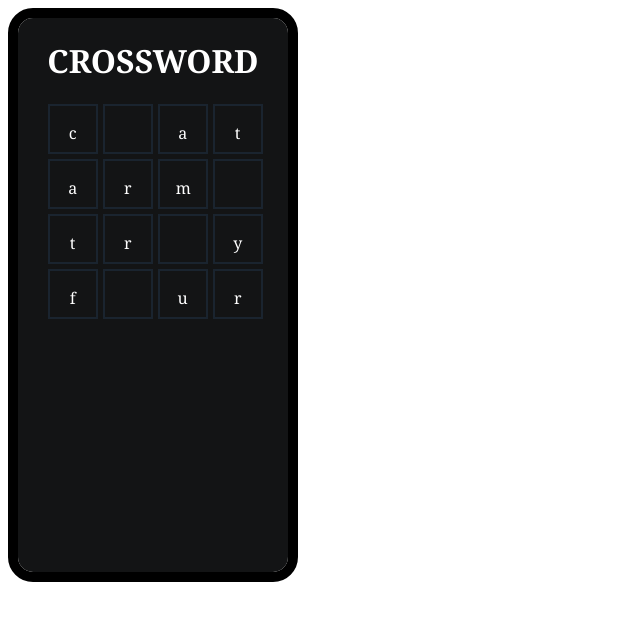
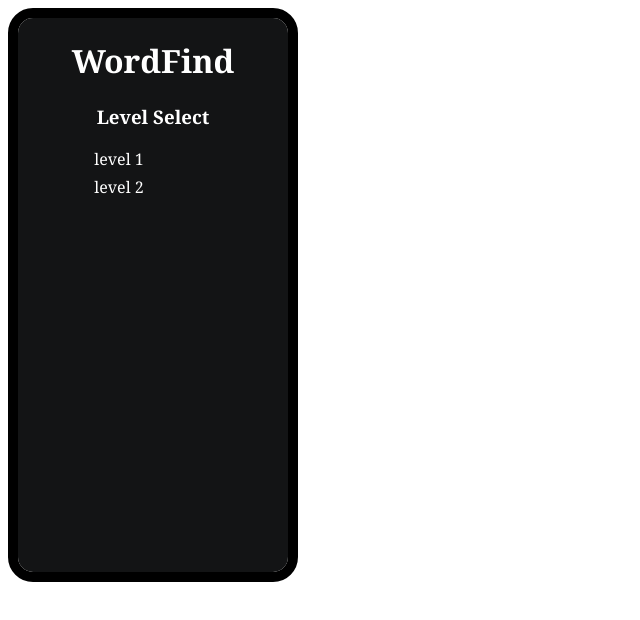
Before and after one commit to tarekazzazi/CrossWord, a website: page public/index.html in a window 1280 px wide. Shown: the whole page, without its empty margins (0-640 px from the left). Drawn offline with Linux system fonts and the light colour scheme.

Commit message:
added levels list

```diff
--- a/public/client.js
+++ b/public/client.js
@@ -1,7 +1,8 @@
 $(Ready);
 
 function Ready() {
-  randomize();
+  // randomize();
+  $("li").on("click", selectLevel);
 }
 
 function changecolor() {
@@ -16,12 +17,37 @@ function changecolor() {
   }
 }
 
-function randomize() {
+function selectLevel() {
+  let i = $(this).val();
+
+  console.log(i);
+  const levels = [
+    {
+      level: 1,
+      words: ["c-at", "arm-", "tr-y", "f-ur"],
+    },
+    {
+      level: 2,
+      words: ["do-g", "wolf-", "-"],
+    },
+    {
+      level: 3,
+      words: ["do-g", "wolf-", "-"],
+    },
+  ];
+
+  const level = levels[i];
+  start({ level: level });
+}
+
+function start({ level }) {
+  $(".levelSelect").remove();
   // min 16 letters
   const letters = [];
-  const answer = ["c-at", "arm-", "tr-y", "f-ur"];
+  console.log(level);
+
   // splits answer strings up and pushes them into a new array as individual letter strings
-  for (an of answer) {
+  for (an of level.words) {
     l = an.split("");
     letters.push(...l);
   }
--- a/public/index.html
+++ b/public/index.html
@@ -7,31 +7,25 @@
     <script src="./vendors/jquery.js"></script>
     <script src="./client.js"></script>
     <link rel="stylesheet" href="./styles/style.css" />
-    <title>Crossword</title>
+    <title>WordFind</title>
   </head>
-
   <body>
     <div class="container">
       <div class="card">
-          <h1>CROSSWORD</h1>
-          <!-- <button class="clk">CLICK ME</button> -->
+          <h1>WordFind</h1>
+          <div class="levelSelect">
+          <h3>Level Select</h3>
+          <ul class="levelSelectList">
+            <!-- Eventually levels should be targeted and appended in
+            not hard-coded
+            -->
+            <!-- also needs to be conditionally rendered -->
+            <li value="0">level 1</li>
+            <li value="1">level 2</li>
+
+          </ul>
+        </div>
           <div class="game-board-container">
-              <!-- <div class="grid-item"></div>
-              <div class="grid-item"></div>
-              <div class="grid-item"></div>
-              <div class="grid-item"></div>
-              <div class="grid-item"></div>
-              <div class="grid-item"></div>
-              <div class="grid-item"></div>
-              <div class="grid-item"></div>
-              <div class="grid-item"></div>
-              <div class="grid-item"></div>
-              <div class="grid-item"></div>
-              <div class="grid-item"></div>
-              <div class="grid-item"></div>
-              <div class="grid-item"></div>
-              <div class="grid-item"></div>
-              <div class="grid-item"></div> -->
         </div>
       </div>
     </div>
--- a/public/styles/style.css
+++ b/public/styles/style.css
@@ -38,7 +38,21 @@
 .deselect {
   background-color: rgb(19, 20, 21);
 }
-
+h3 {
+  margin: 0;
+}
+/* Level Select list styling */
+.levelSelectList {
+  display: inline-block;
+  text-align: left;
+  padding-right: 40%;
+  list-style: none;
+}
+/* Level list item styles */
+.levelSelectList li {
+  padding: 0.2em;
+}
+/* each gameboard square styling */
 .grid-item {
   padding: 1em;
   border: 2px solid rgb(28, 40, 54, 0.8);
```
